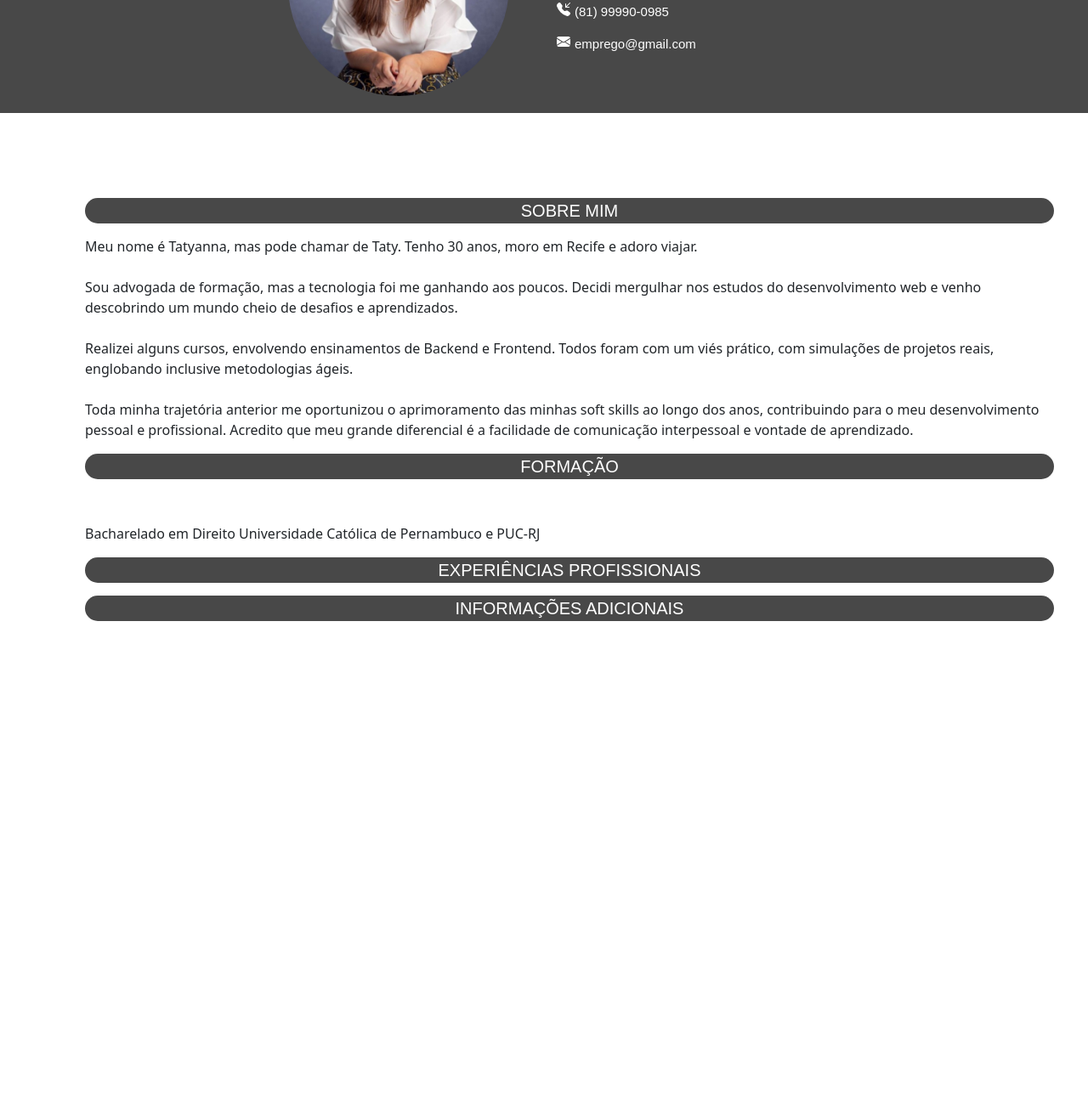
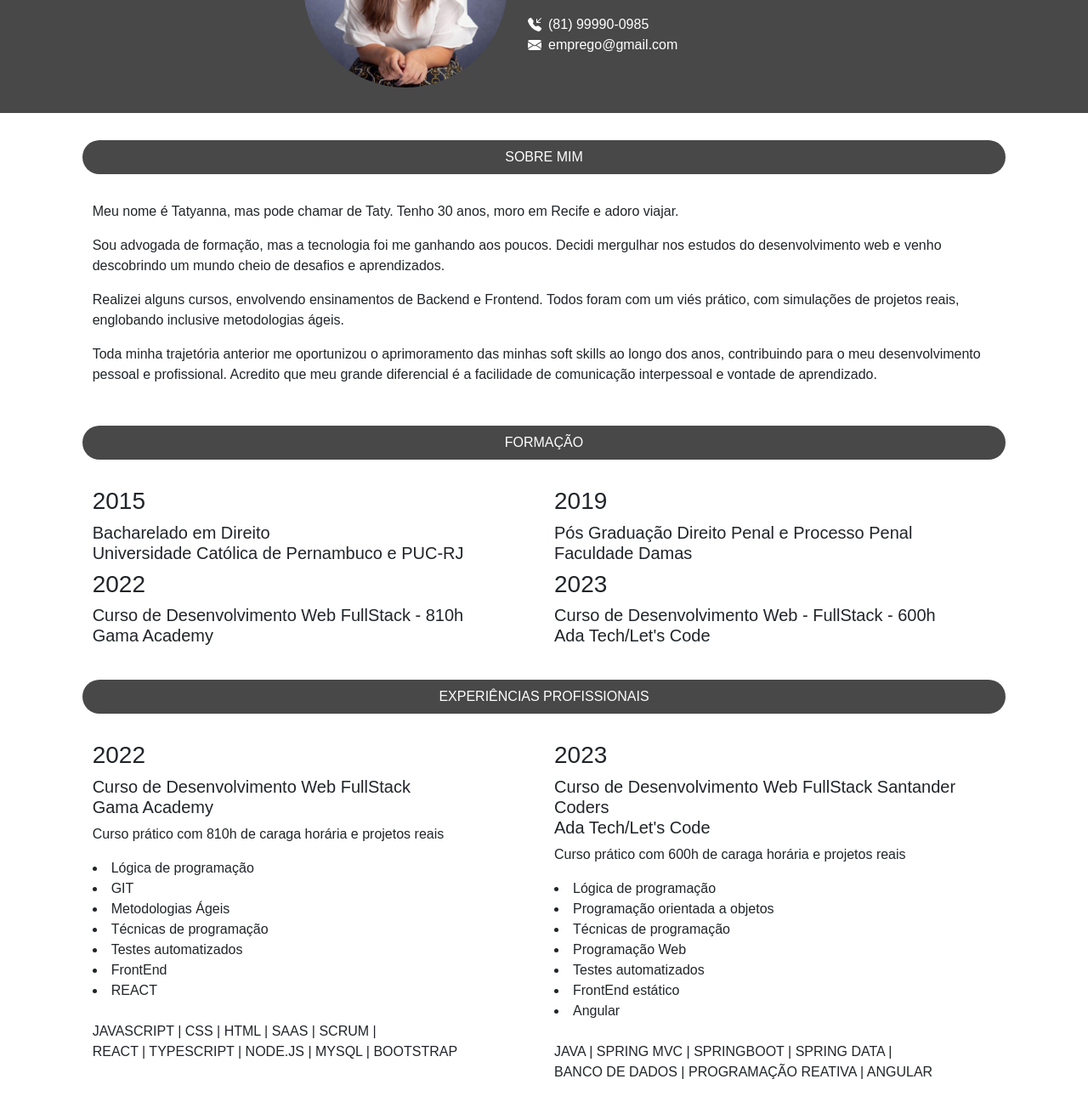
Before and after one commit to tatymota/Front-End-Ada, a website: page projeto-currículo.html in a window 1280 px wide. Shown: the part 167-1457 px from the top of the page at 85% size. Before the commit the page ends 998 px from the top, so only its background shows below. Drawn offline with nearby package versions, Linux system fonts and the light colour scheme.

Commit message:
feat: fix styles and add bootstrap

```diff
--- a/projeto-curriculo.css
+++ b/projeto-curriculo.css
@@ -1,59 +1,36 @@
+* {
+    font-family: sans-serif;
+}
+
 header{
     background-color: #484848;
     height: 300px;
     width: 100%;
-    display: flex;
-    flex-direction: row;
-    align-items: center;
-    justify-content: center;
 
 }
-header > div{
-    display: flex;
+
+img{
     height:100%;
-    align-items: center;
-    flex-direction: column;
-    justify-content: center;
-    padding: 20px;
-}
-header > div > img{
-    height:100%;
-    border-radius: 200px;
-}
-header > div > h1, h4{
-    color: #ffffff ;
-    font-family: sans-serif;
-    font-weight: 100;
-}
-header > div > div {
-    display: flex;
-    flex-direction: row;
-    justify-content: left;
-    width: 230px;
-
-}
-header > div > div > p {
-    color: #ffffff;
-    font-family: sans-serif;
-    font-size: 15px;
-    margin-left: 5px;
+    border-radius: 50%;
 }
 
-.container-md{
-    width: 100%;
+.container-secao {
+    background-color: #484848;
     border-radius: 25px;
-    background-color: #484848;
-    font-family: sans-serif;
+    padding: 0.5rem;
     color: #ffffff;
-    font-size: 20px;
     text-align: center;
-    margin-top: 15pxpx;
-    margin-bottom: 15px;
+    margin: 2rem 0;
 }
-main{
-    width: 100%;
-    max-width: 1140px;
-    height: fit-content;
-    justify-content: center;
-    margin: 100px;
+
+.height-100 {
+    height: 100%;
 }
+
+.height-80 {
+    height: 80%;
+}
+
+.text-white {
+    color: white
+}
--- a/projeto-currículo.html
+++ b/projeto-currículo.html
@@ -12,83 +12,172 @@
 </head>
 <body>
     <header>
-        <div>
+        <div class="row justify-content-md-center align-items-center height-100">
+            <div class="col col-md-auto height-80">
                 <img src="1662089712000.jpeg"/>
             </div>
-        <div>
+            <div class="col col-lg-3 text-white">
+                <div class="column justify-content-md-center">
                     <h1>Tatyanna Mota</h1>
                     <h4>Desenvolvedora Web</h4>
-            <br>
-           <div>
+                    <div style="display: flex; align-items: center; margin-top: 2rem;">
                         <svg xmlns="http://www.w3.org/2000/svg" width="16" height="16" fill="white" class="bi bi-telephone-inbound-fill" viewBox="0 0 16 16">
                             <path fill-rule="evenodd" d="M1.885.511a1.745 1.745 0 0 1 2.61.163L6.29 2.98c.329.423.445.974.315 1.494l-.547 2.19a.678.678 0 0 0 .178.643l2.457 2.457a.678.678 0 0 0 .644.178l2.189-.547a1.745 1.745 0 0 1 1.494.315l2.306 1.794c.829.645.905 1.87.163 2.611l-1.034 1.034c-.74.74-1.846 1.065-2.877.702a18.634 18.634 0 0 1-7.01-4.42 18.634 18.634 0 0 1-4.42-7.009c-.362-1.03-.037-2.137.703-2.877L1.885.511zM15.854.146a.5.5 0 0 1 0 .708L11.707 5H14.5a.5.5 0 0 1 0 1h-4a.5.5 0 0 1-.5-.5v-4a.5.5 0 0 1 1 0v2.793L15.146.146a.5.5 0 0 1 .708 0z"/>
                         </svg>
-                <p>(81) 99990-0985</p>
+                        <div style="margin-left: 0.5rem;">(81) 99990-0985</div>
                     </div>
-            <div>
+                    <div style="display: flex; align-items: center">
                         <svg xmlns="http://www.w3.org/2000/svg" width="16" height="16" fill="white" class="bi bi-envelope-fill" viewBox="0 0 16 16">
                             <path d="M.05 3.555A2 2 0 0 1 2 2h12a2 2 0 0 1 1.95 1.555L8 8.414.05 3.555ZM0 4.697v7.104l5.803-3.558L0 4.697ZM6.761 8.83l-6.57 4.027A2 2 0 0 0 2 14h12a2 2 0 0 0 1.808-1.144l-6.57-4.027L8 9.586l-1.239-.757Zm3.436-.586L16 11.801V4.697l-5.803 3.546Z"/>
                         </svg>
-                <p>emprego@gmail.com</p>
+                        <div style="margin-left: 0.5rem;">emprego@gmail.com</div>
                     </div>
                 </div>
-        <div>
 
+            </div>
         </div>
     </header>
 
     <main>
 
-       <div class="container-md">SOBRE MIM</div>
+        <div class="row justify-content-md-center">
+            <div class="col col-10 container-md container-secao">SOBRE MIM</div>
 
-       <p> Meu nome é Tatyanna, mas pode chamar de Taty. Tenho 30 anos, moro em Recife e
+            <div class="col col-10">
+                <p>
+                    Meu nome é Tatyanna, mas pode chamar de Taty. Tenho 30 anos, moro em Recife e
                     adoro viajar.
-        <br><br>
+                </p>
+                <p>
                     Sou advogada de formação, mas a tecnologia foi me ganhando aos poucos. Decidi
                     mergulhar nos estudos do desenvolvimento web e venho descobrindo um mundo
                     cheio de desafios e aprendizados.
-        <br><br>
+                </p>
+                <p>
                     Realizei alguns cursos, envolvendo ensinamentos de Backend e Frontend. Todos
                     foram com um viés prático, com simulações de projetos reais, englobando inclusive
                     metodologias ágeis.
-        <br><br>
+                </p>
+                <p>
                     Toda minha trajetória anterior me oportunizou o aprimoramento das minhas soft
                     skills ao longo dos anos, contribuindo para o meu desenvolvimento pessoal e
                     profissional. Acredito que meu grande diferencial é a facilidade de comunicação
-        interpessoal e vontade de aprendizado.</p>
+                    interpessoal e vontade de aprendizado.
+                </p>
+            </div>
+            <div class="col col-10 container-md container-secao">FORMAÇÃO</div>
+            <div class="col col-10">
+                <div class="row justify-content-md-center">
+                    <div class="col col-6">
+                        <h3>2015</h3>
+                        <h5>
+                            Bacharelado em Direito
+                            <br>
+                            Universidade Católica de Pernambuco
+                            e PUC-RJ
+                        </h5>
+                   </div>
+                    <div class="col col-6">
+                        <h3>2019</h3>
+                        <h5>
+                            Pós Graduação Direito Penal e Processo Penal
+                            <br>
+                            Faculdade Damas
+                        </h5>
+                    </div>
+                    <div class="col col-6">
+                        <h3>2022</h3>
+                        <h5>
+                            Curso de Desenvolvimento Web
+                            FullStack - 810h
+                            <br>
+                            Gama Academy
+                        </h5>
+                    </div>
+                    <div class="col col-6">
+                        <h3>2023</h3>
+                        <h5>
+                            Curso de Desenvolvimento Web - FullStack - 600h
+                            <br>
+                            Ada Tech/Let's Code
+                        </h5>
+                    </div>
+                </div>
+            </div>
+            <div class="col col-10 container-md container-secao">EXPERIÊNCIAS PROFISSIONAIS</div>
+            <div class="col col-10">
+                <div class="row justify-content-md-center">
+                    <div class="col col-6">
+                        <h3>2022</h3>
+                        <h5>
+                            Curso de Desenvolvimento Web
+                            FullStack
+                            <br>
+                            Gama Academy
+                        </h5>
+                        <p>
+                            Curso prático com 810h de caraga horária e projetos reais
+                        </p>
+                        <li>Lógica de programação</li>
+                        <li>GIT</li>
+                        <li>Metodologias Ágeis</li>
+                        <li>Técnicas de programação</li>
+                        <li>Testes automatizados</li>
+                        <li>FrontEnd</li>
+                        <li>REACT</li>
+                        <br>
+                        <p>
+                            JAVASCRIPT | CSS | HTML | SAAS | SCRUM |
+                            <br>
+                            REACT | TYPESCRIPT | NODE.JS | MYSQL | BOOTSTRAP
+                        </p>
+                    </div>
+                    <div class="col col-6">
+                        <h3>2023</h3>
+                        <h5>
+                            Curso de Desenvolvimento Web
+                            FullStack Santander Coders
+                            <br>
+                            Ada Tech/Let's Code
+                        </h5>
+                        <p>
+                            Curso prático com 600h de caraga horária e projetos reais
+                        </p>
+                        <li>Lógica de programação</li>
+                        <li>Programação orientada a objetos</li>
+                        <li>Técnicas de programação</li>
+                        <li>Programação Web</li>
+                        <li>Testes automatizados</li>
+                        <li>FrontEnd estático</li>
+                        <li>Angular</li>
+                        <br>
+                        <p>
+                            JAVA | SPRING MVC | SPRINGBOOT | SPRING DATA |
+                            <br>
+                            BANCO DE DADOS | PROGRAMAÇÃO REATIVA | ANGULAR
+                        </p>
 
-       <div class="container-md">FORMAÇÃO</div>
-       <div>
-            <div>
-                <h4>2015</h4>
-                <p>Bacharelado em Direito
-                    Universidade Católica de Pernambuco
-                    e PUC-RJ</p>
-
-            </div>
-            <div>
-                <h4></h4>
-                <p></p>
-
-            </div>
-            <div>
-                <h4></h4>
-                <p></p>
-
-            </div>
-            <div>
-                <h4></h4>
-                <p></p>
 
                     </div>
                 </div>
+            </div>
+            <div class="col col-10 container-md container-secao">INFORMAÇÕES ADICIONAIS</div>
+            <div class="col col-10">
+                <div class="row justify-content-md-center">
+                    <div class="col col-6">
+                        <h3>Inglês</h3>
+                        <h5>Escola Conquer</h5>
+                        <p>Boa compreensão, fala e leitura.</p>
+                    </div>
+                    <div class="col col-6">
+                        <h3>Curso de Metodologias Ágeis</h3>
+                        <h5>Escola Conquer</h5>
+                        <p>15h</p>
+                    </div>
+                </div>
 
-
-       <div class="container-md">EXPERIÊNCIAS PROFISSIONAIS</div>
-
-       <div class="container-md">INFORMAÇÕES ADICIONAIS</div>
-
-
+            </div>
+       </div>
     </main>
 
     <footer>
```
Lines whose indentation alone changed are shown as unchanged.
